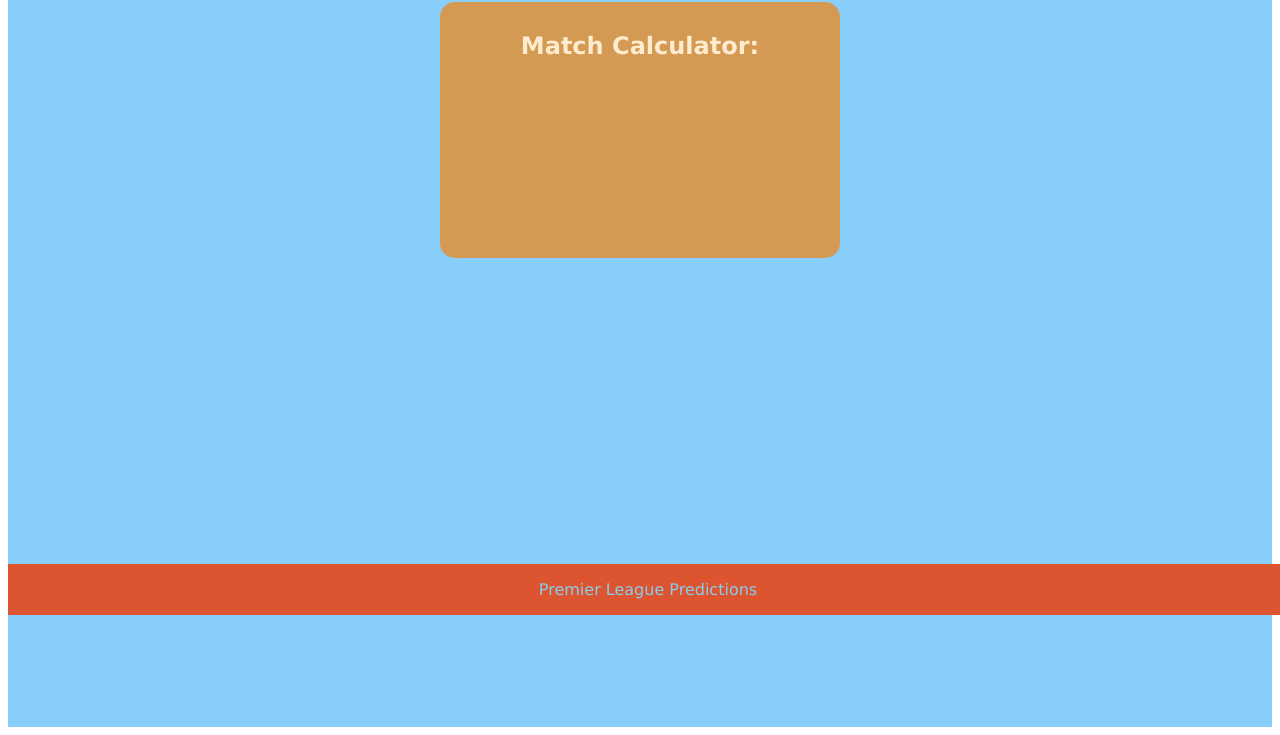
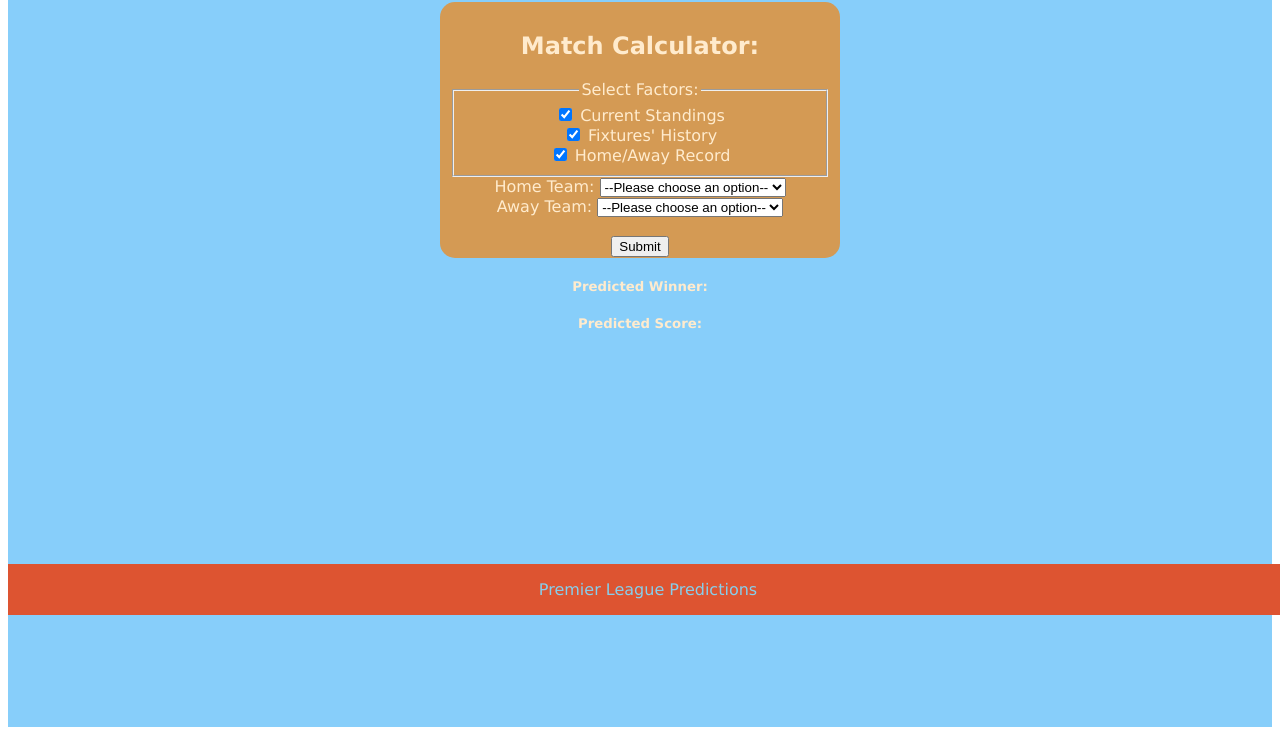
Before and after one commit to aweng09/inst377groupproject, a website: page public/calculatorpage.html in a window 1280 px wide. Shown: the part 185-920 px from the top of the page. Drawn offline with Linux system fonts and the light colour scheme; no server answers.

Commit message:
Finished calculator page functionality

```diff
--- a/public/calculatorpage.html
+++ b/public/calculatorpage.html
@@ -6,7 +6,7 @@
   <script type="text/javascript" src="groupproject.js" defer></script>
 </head>
 
-<body onload="getTeamIDs('Manchester City', '2023');">
+<body onload="populateMenu('2023')">
   <!-- Header Section -->
   <header id="pg_header">
     <h1>Premier League Predictions</h1>
@@ -29,7 +29,39 @@
 
     <div class="Match_Calculator_Main">
       <h2>Match Calculator:</h2>
+      <div id="match_calculator_options">
+        <fieldset>
+          <legend>Select Factors:</legend>
+          <div>
+            <input type="checkbox" id="standings" name="standings" checked />
+            <label for="standings">Current Standings</label>
+          </div>
+          <div>
+            <input type="checkbox" id="history" name="history" checked/>
+            <label for="history">Fixtures' History</label>
+          </div>
+          <div>
+            <input type="checkbox" id="homeaway" name="homeaway" checked/>
+            <label for="homeaway">Home/Away Record</label>
+          </div>
+        </fieldset>
 
+        <form onsubmit="getMatchPrediction('2023'); return false;">
+          <label for="match-calculator">Home Team:</label>
+          <select name="home-team" id="home-team">
+            <option value="">--Please choose an option--</option>
+          </select>
+          <br>
+          <label for="match-calculator">Away Team:</label>
+          <select name="away-team" id="away-team">
+            <option value="">--Please choose an option--</option>
+          </select>
+          <br><br>
+          <input type="submit" value="Submit">
+        </form>
+        <h5 id="predicted_win">Predicted Winner: </h5>
+        <h5 id="predicted_score">Predicted Score: </h5>
+      </div>
 
     </div>
 
--- a/public/groupproject.js
+++ b/public/groupproject.js
@@ -185,10 +185,14 @@ async function getTeamIDs(name, season) {
     return(teamID)
 }
 
-async function getMatchPrediction(season, t1, t2) {
+async function getMatchPrediction(season) {
+    const t1 = await getTeamIDs(document.getElementById('home-team').value, season)
+    const t2 = await getTeamIDs(document.getElementById('away-team').value, season)
     let prediction_score = 0
 
     //Standings
+    const standingsCheck = document.getElementById('standings')
+    if (standingsCheck.checked) {
         const currentStandingsAPI = await loadStandingsAPI("2023");
         const currentStandings = currentStandingsAPI["response"][0]["league"]["standings"][0]
         let t1rank = 0;
@@ -201,9 +205,13 @@ async function getMatchPrediction(season, t1, t2) {
                 t2rank = currentStandings[i]["rank"]
             }
         }
-    prediction_score -= ((t1rank - t2rank) / 5)
+        prediction_score -= ((t1rank - t2rank) / 3)
+        console.log(prediction_score)
+    }
 
     //Fixtures
+    const fixturesCheck = document.getElementById('history')
+    if (fixturesCheck.checked) {
         const fixturesHistoryAPI = await loadHistoricalFixtures(t1, t2)
         const fixturesHistory = fixturesHistoryAPI["response"]
         let t1goals = 0;
@@ -215,15 +223,19 @@ async function getMatchPrediction(season, t1, t2) {
                 t1goals += fixturesHistory[i]["goals"]["home"]
             } else if (away_id == t1) {
                 t1goals += fixturesHistory[i]["goals"]["away"]
-        } else if (home == t2) {
+            } else if (home_id == t2) {
                 t2goals += fixturesHistory[i]["goals"]["home"]
             } else if (away_id == t2) {
                 t2goals += fixturesHistory[i]["goals"]["away"]
             }
         }
-    prediction_score += ((t1goals - t2goals) / 5)
+        prediction_score += ((t1goals - t2goals) / 25)
+        console.log(prediction_score)
+    }
 
     //Home Goals/Conceded vs. Away Goals/Conceded
+    const homeawayCheck = document.getElementById('homeaway')
+    if (homeawayCheck.checked) {
         const t1HomeAwayRecordAPI = await loadHomeAwayRecords(season, t1)
         const t2HomeAwayRecordAPI = await loadHomeAwayRecords(season, t2)
 
@@ -231,6 +243,8 @@ async function getMatchPrediction(season, t1, t2) {
         const t2AwayRecord = t2HomeAwayRecordAPI["response"]["goals"]["for"]["average"]["away"] - t1HomeAwayRecordAPI["response"]["goals"]["against"]["average"]["away"]
 
         prediction_score += (t1HomeRecord - t2AwayRecord)
+        console.log(prediction_score)
+    }
 
     /* const loadFixturesAPI = await loadFixtures(season)
     const fixtures = loadFixturesAPI["response"]
@@ -243,5 +257,31 @@ async function getMatchPrediction(season, t1, t2) {
         }
     } */
 
-    console.log(prediction_score)
+    if (prediction_score > 0) {
+        document.getElementById('predicted_win').innerHTML = `Predicted Winner: ${document.getElementById('home-team').value}`
+    } else {
+        document.getElementById('predicted_win').innerHTML = `Predicted Winner: ${document.getElementById('away-team').value}`
     }
+    document.getElementById('predicted_score').innerHTML = `Prediction Score: ${prediction_score}`
+}
+
+async function populateMenu(season) {
+    const homeMenu = document.getElementById('home-team')
+    const awayMenu = document.getElementById('away-team')
+    const teamNamesAPI = await loadTeamIDs(season)
+    const teamNames = teamNamesAPI["response"]
+
+    for (i in teamNames) {
+        const option = document.createElement('option')
+        option.value = teamNames[i]["team"]["name"]
+        option.innerHTML = teamNames[i]["team"]["name"]
+        homeMenu.appendChild(option)
+    }
+
+    for (i in teamNames) {
+        const option = document.createElement('option')
+        option.value = teamNames[i]["team"]["name"]
+        option.innerHTML = teamNames[i]["team"]["name"]
+        awayMenu.appendChild(option)
+    }
+}
```
Lines whose indentation alone changed are shown as unchanged.
